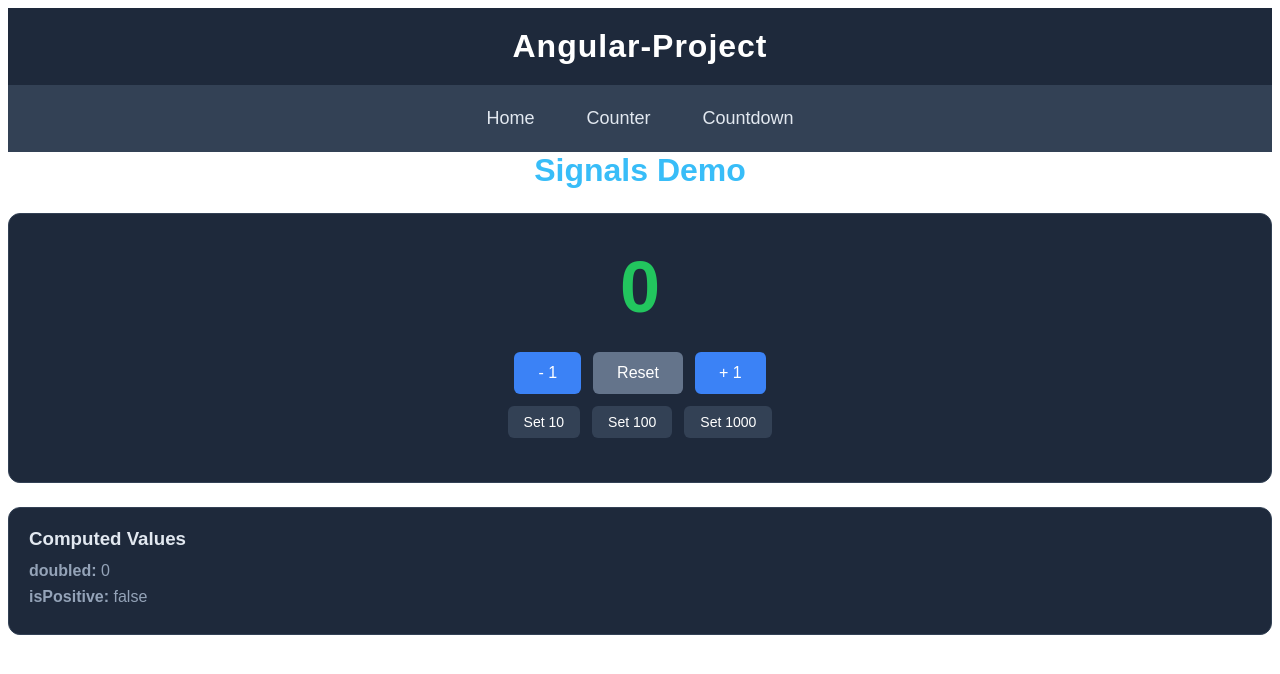
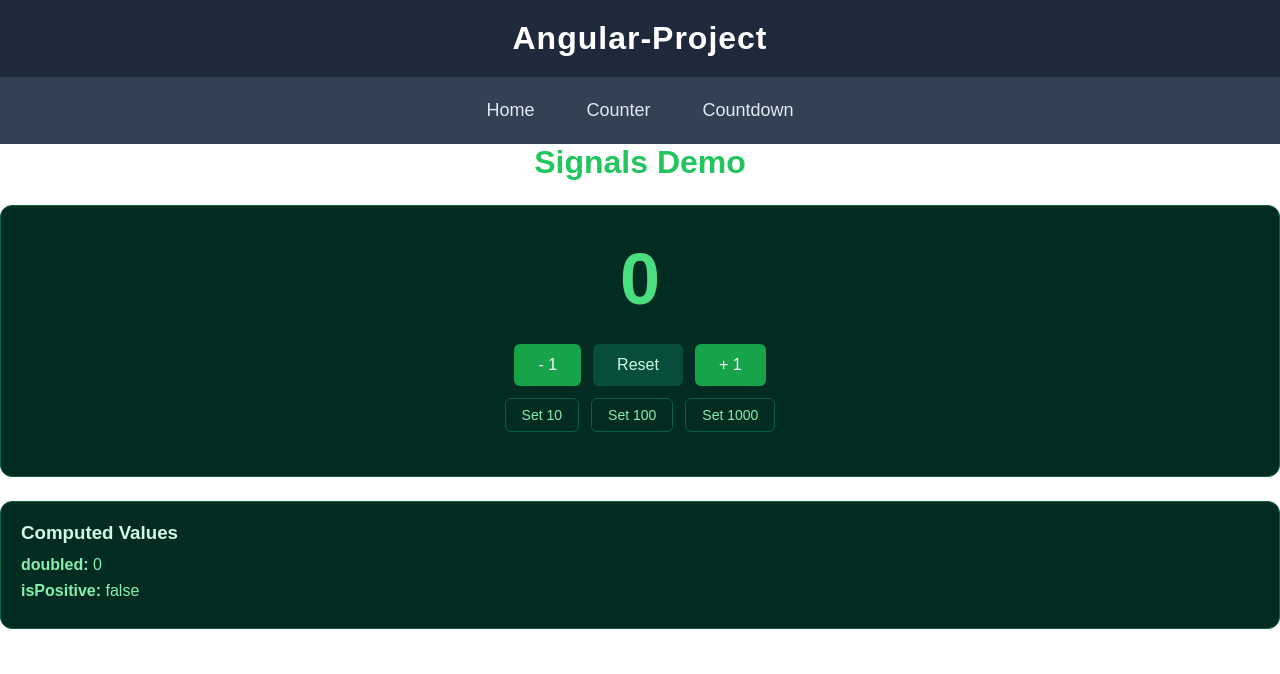
Before and after one commit to Anatoli33/Angular-Project, an Angular app in the folder project/: page /countdown in a window 1280 px wide. Shown: the top 674 px of the page. Built offline with nearby package versions, Linux system fonts and the light colour scheme.

Commit message:
Better CSS for the app

```diff
--- a/project/src/app/countdown/countdown.css
+++ b/project/src/app/countdown/countdown.css
@@ -1,12 +1,12 @@
 .signals-demo h1 {
   margin: 0 0 24px 0;
-  color: #38bdf8;
+  color: #22c55e; /* bright green */
   text-align: center;
 }
 
 .counter-card {
-  background: #1e293b;
-  border: 1px solid #334155;
+  background: #022c22; /* deep dark green */
+  border: 1px solid #065f46;
   border-radius: 12px;
   padding: 32px;
   text-align: center;
@@ -16,7 +16,7 @@
 .count-display {
   font-size: 72px;
   font-weight: bold;
-  color: #22c55e;
+  color: #4ade80; /* vibrant green */
   margin-bottom: 24px;
 }
 
@@ -33,36 +33,39 @@
   border-radius: 6px;
   font-size: 16px;
   font-weight: 500;
-  background: #3b82f6;
+  background: #16a34a; /* main green */
   color: white;
-  transition: background 0.2s;
+  transition: all 0.2s;
 }
 
 .btn:hover {
-  background: #2563eb;
+  background: #15803d;
 }
 
 .btn-reset {
-  background: #64748b;
+  background: #064e3b; /* darker green */
+  color: #d1fae5;
 }
 
 .btn-reset:hover {
-  background: #475569;
+  background: #065f46;
 }
 
 .btn-small {
   padding: 8px 16px;
   font-size: 14px;
-  background: #334155;
+  background: #022c22;
+  color: #86efac;
+  border: 1px solid #065f46;
 }
 
 .btn-small:hover {
-  background: #475569;
+  background: #064e3b;
 }
 
 .computed-section {
-  background: #1e293b;
-  border: 1px solid #334155;
+  background: #022c22;
+  border: 1px solid #065f46;
   border-radius: 12px;
   padding: 20px;
   margin-bottom: 24px;
@@ -70,30 +73,30 @@
 
 .computed-section h3 {
   margin: 0 0 12px 0;
-  color: #e2e8f0;
+  color: #d1fae5;
 }
 
 .computed-section p {
   margin: 8px 0;
-  color: #94a3b8;
+  color: #86efac;
 }
 
 .info-section {
-  background: #1e293b;
-  border: 1px solid #334155;
+  background: #022c22;
+  border: 1px solid #065f46;
   border-radius: 12px;
   padding: 20px;
 }
 
 .info-section h3 {
   margin: 0 0 12px 0;
-  color: #e2e8f0;
+  color: #d1fae5;
 }
 
 .info-section ul {
   margin: 0;
   padding-left: 20px;
-  color: #94a3b8;
+  color: #86efac;
 }
 
 .info-section li {
@@ -101,8 +104,8 @@
 }
 
 .info-section code {
-  background: #0f172a;
+  background: #011a13;
   padding: 2px 6px;
   border-radius: 4px;
-  color: #38bdf8;
+  color: #22c55e;
 }
--- a/project/src/app/counter/counter.css
+++ b/project/src/app/counter/counter.css
@@ -1,3 +1,6 @@
+.counter-container {
+  margin: 20px auto;
+}
 .counter-container {
   padding: 20px;
   border: 2px solid #3b82f6;
--- a/project/src/styles.css
+++ b/project/src/styles.css
@@ -1,4 +1,5 @@
 /* You can add global styles to this file, and also import other style files */
 *{
     font-family: Arial, Helvetica, sans-serif;
+    margin: 0;
 }
```
